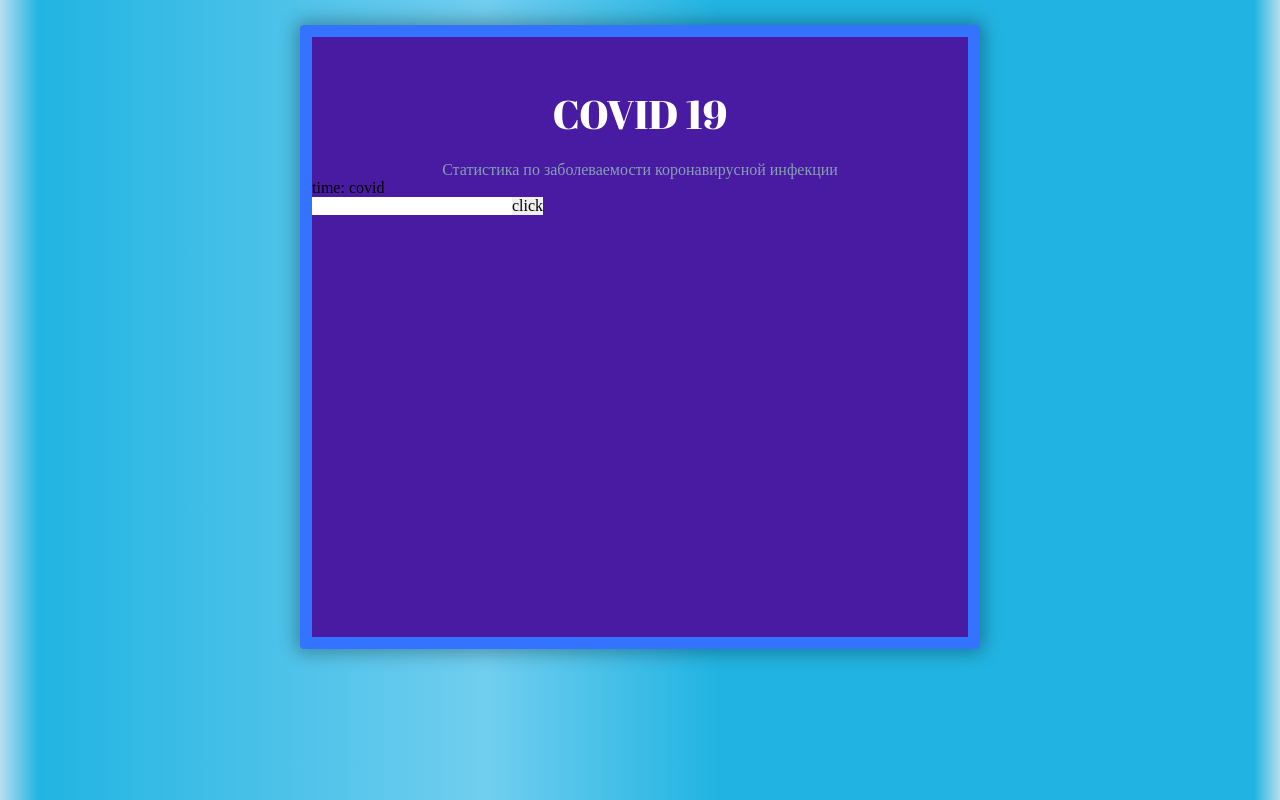
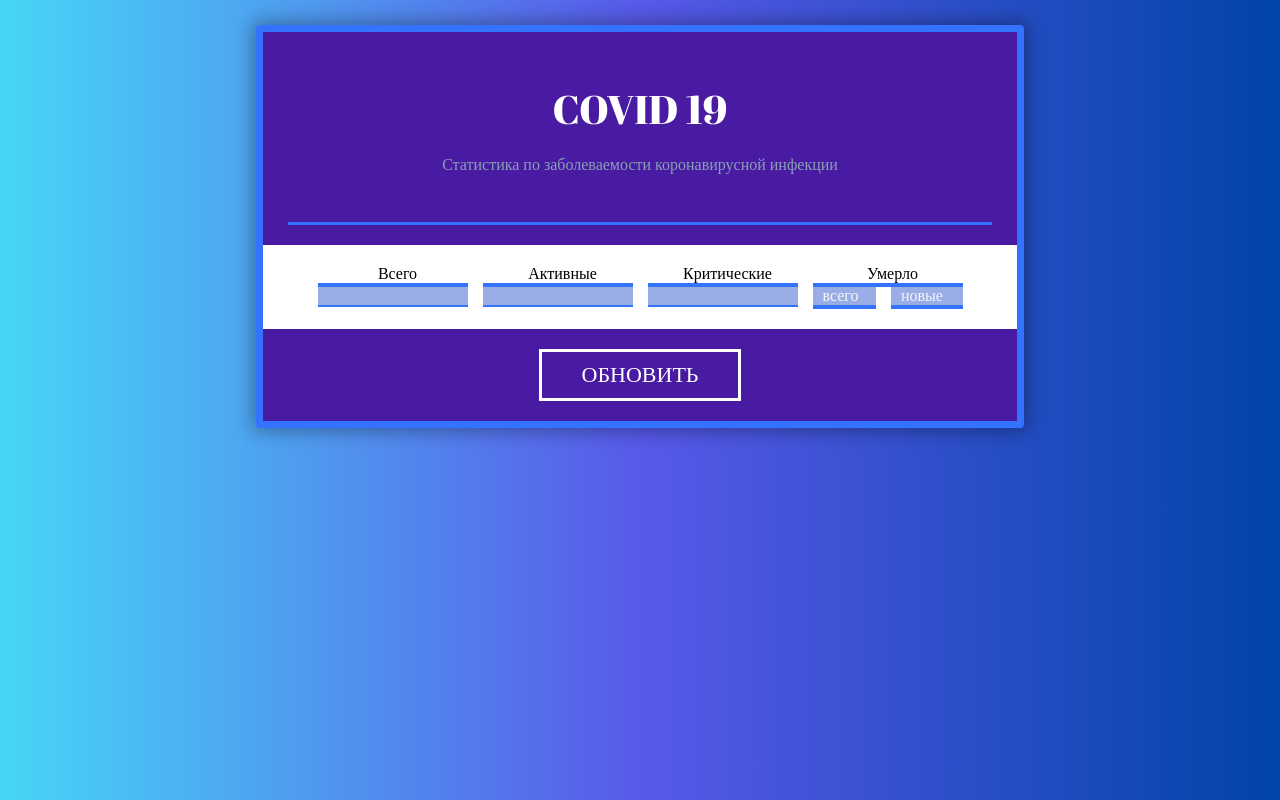
Before and after one commit to avslg/covid-education-react, a React (Create React App) app: page / in a window 1280 px wide. Built offline with nearby package versions, Linux system fonts and the light colour scheme.

Commit message:
old design

```diff
--- a/css/style.css
+++ b/css/style.css
@@ -9,6 +9,7 @@
   outline: 0;
   padding: 0;
   margin: 0;
+  box-sizing: border-box;
 }
 
 /************
@@ -24,15 +25,47 @@ div.container {
 }
 
 div.container .form {
-  position: relative;
   background-color: #481ba2;
   border-style: solid;
   border-color: #3373ff;
-  border-width: 12px;
+  border-width: 7px;
   -webkit-box-shadow: 0px 0px 18px 4px rgba(0, 0, 0, 0.31);
   -moz-box-shadow: 0px 0px 18px 4px rgba(0, 0, 0, 0.31);
   box-shadow: 0px 0px 18px 4px rgba(0, 0, 0, 0.31);
   border-radius: 4px;
+}
+
+div.container .form .content-table {
+  margin-top: 20px;
+  display: flex;
+  justify-content: center;
+  background-color: white;
+}
+
+div.container .form .content-table table {
+  margin-top: 20px;
+  margin-bottom: 20px;
+}
+
+div.container .form .content-table table tr:nth-child(2n) {
+  background-color: #99ade7;
+  color: whitesmoke;
+}
+
+div.container .form .content-table table tr:nth-child(3n) td:nth-child(-n+3) {
+  border-bottom: none;
+}
+
+div.container .form .content-table table .header-caption th:nth-child(-n+4) {
+  border-bottom: 4px solid #3373ff;
+}
+
+div.container .form .content-table table td, div.container .form .content-table table th {
+  text-indent: 10px;
+}
+
+div.container .form .content-table table td {
+  border-bottom: 2px solid #3373ff;
 }
 
 div.container .block-header {
@@ -51,6 +84,41 @@ div.container .block-desc {
   margin-top: 20px;
   color: #a3d9bab3;
   text-align: center;
+}
+
+div.container div.controls {
+  display: flex;
+  justify-content: center;
+}
+
+div.container div.controls button {
+  padding: 10px 40px 10px 40px;
+  margin: 20px 0 20px 0;
+  background-color: #481ba2;
+  color: white;
+  font-size: 22px;
+  border-color: white;
+  border-style: solid;
+  border-width: 3px;
+}
+
+div.container div.controls button:hover {
+  background-color: #682ddc;
+}
+
+div.container input[type=text] {
+  width: calc(100% - 50px);
+  margin-left: 25px;
+  margin-right: 25px;
+  background-color: #481ba2;
+  padding-left: 20px;
+  padding-top: 10px;
+  padding-bottom: 10px;
+  font-size: 25px;
+  color: white;
+  border-bottom: medium;
+  border-color: #3373ff;
+  border-style: solid;
 }
 
 @media (max-width: 320px) {
@@ -85,17 +153,16 @@ div.container .block-desc {
 
 @media (min-width: 1200px) {
   div.container {
-    background: #b7deed;
-    background: -moz-linear-gradient(left, #b7deed 0%, #21b4e2 3%, #71ceef 38%, #21b4e2 56%, #21b4e2 63%, #21b4e2 73%, #21b4e2 87%, #21b4e2 98%, #b7deed 100%);
-    background: -webkit-gradient(left top, right top, color-stop(0%, #b7deed), color-stop(3%, #21b4e2), color-stop(38%, #71ceef), color-stop(56%, #21b4e2), color-stop(63%, #21b4e2), color-stop(73%, #21b4e2), color-stop(87%, #21b4e2), color-stop(98%, #21b4e2), color-stop(100%, #b7deed));
-    background: -webkit-linear-gradient(left, #b7deed 0%, #21b4e2 3%, #71ceef 38%, #21b4e2 56%, #21b4e2 63%, #21b4e2 73%, #21b4e2 87%, #21b4e2 98%, #b7deed 100%);
-    background: -o-linear-gradient(left, #b7deed 0%, #21b4e2 3%, #71ceef 38%, #21b4e2 56%, #21b4e2 63%, #21b4e2 73%, #21b4e2 87%, #21b4e2 98%, #b7deed 100%);
-    background: -ms-linear-gradient(left, #b7deed 0%, #21b4e2 3%, #71ceef 38%, #21b4e2 56%, #21b4e2 63%, #21b4e2 73%, #21b4e2 87%, #21b4e2 98%, #b7deed 100%);
-    background: linear-gradient(to right, #b7deed 0%, #21b4e2 3%, #71ceef 38%, #21b4e2 56%, #21b4e2 63%, #21b4e2 73%, #21b4e2 87%, #21b4e2 98%, #b7deed 100%);
-    filter: progid:DXImageTransform.Microsoft.gradient( startColorstr='#b7deed', endColorstr='#b7deed', GradientType=1 );
+    background: #47d6f6;
+    background: linear-gradient(90deg, #47d6f6 0%, #5859e9 50%, #0044a7 100%);
   }
   div.container .form {
-    margin: 25px 300px 30px 300px;
-    height: 600px;
+    margin: 25px 20% 30px 20%;
+  }
+  div.container .form .content-table table {
+    border-spacing: 15px 0;
+  }
+  div.container .form .content-table table th {
+    min-width: 150px;
   }
 }
--- a/css/style.scss
+++ b/css/style.scss
@@ -12,6 +12,8 @@
     outline: 0;
     padding: 0;
     margin: 0;
+
+    box-sizing: border-box;
 }
 
 
@@ -41,10 +43,9 @@ example
 
 }
 
-$color : #534285;
-$backColor: #3b1489;
-
-
+$color: #534285;
+$backColor: #481ba2;
+$borderColor: rgb(51, 115, 255);
 
 div.container{
     position: absolute;
@@ -52,15 +53,48 @@ div.container{
     height: 100%;
 
     .form{
-        position: relative;
-        background-color: #481ba2;
+        background-color: $backColor;
         border-style: solid;
-        border-color: rgb(51, 115, 255);
-        border-width: 12px;
+        border-color: $borderColor;
+        border-width: 7px;
         -webkit-box-shadow: 0px 0px 18px 4px rgba(0,0,0,0.31);
         -moz-box-shadow: 0px 0px 18px 4px rgba(0,0,0,0.31);
         box-shadow: 0px 0px 18px 4px rgba(0,0,0,0.31);
         border-radius: 4px;
+
+        .content-table{
+            margin-top: 20px;
+            display: flex;
+            justify-content: center;
+            background-color: white;
+
+            table{
+                margin-top: 20px;
+                margin-bottom: 20px;
+                tr:nth-child(2n){
+                    background-color: #99ade7;
+                    color: whitesmoke;
+                }
+                tr:nth-child(3n){
+                    td:nth-child(-n+3){
+                        border-bottom: none;
+                    }
+                }
+
+                .header-caption th:nth-child(-n+4){
+                    border-bottom: 4px solid $borderColor;
+
+                }
+
+
+                td, th{
+                    text-indent: 10px;
+                }
+                td{
+                    border-bottom: 2px solid $borderColor;
+                }
+            }
+        }
     }
 
     .block-header{
@@ -78,6 +112,40 @@ div.container{
         margin-top: 20px;
         color: #a3d9bab3;
         text-align: center;
+
+    }
+    div.controls{
+        display: flex;
+        justify-content: center;
+    }
+    div.controls button{
+        padding: 10px 40px 10px 40px;
+        margin: 20px 0 20px 0;
+        background-color: $backColor;
+        color: white;
+        font-size: 22px;
+        border-color: white;
+        border-style: solid;
+        border-width: 3px;
+    }
+    div.controls button:hover{
+        background-color: lighten($backColor, $amount: 15);
+    }
+
+    input[type=text]{
+        width: calc(100% - 50px);
+        margin-left: 25px;
+        margin-right: 25px;
+
+        background-color: $backColor;
+        padding-left: 20px;
+        padding-top: 10px;
+        padding-bottom: 10px;
+        font-size: 25px;
+        color: white;
+        border-bottom: medium;
+        border-color: $borderColor;
+        border-style: solid;
 
     }
 
@@ -101,22 +169,20 @@ div.container{
     }
 
     @include breakpoint-by-screen-size(1200px, null){
+        background: rgb(71,214,246);
+        background: linear-gradient(90deg, rgba(71,214,246,1) 0%, rgba(88,89,233,1) 50%, rgba(0,68,167,1) 100%);
+        .form{
 
-
-
-background: #b7deed;
-background: -moz-linear-gradient(left, #b7deed 0%, #21b4e2 3%, #71ceef 38%, #21b4e2 56%, #21b4e2 63%, #21b4e2 73%, #21b4e2 87%, #21b4e2 98%, #b7deed 100%);
-background: -webkit-gradient(left top, right top, color-stop(0%, #b7deed), color-stop(3%, #21b4e2), color-stop(38%, #71ceef), color-stop(56%, #21b4e2), color-stop(63%, #21b4e2), color-stop(73%, #21b4e2), color-stop(87%, #21b4e2), color-stop(98%, #21b4e2), color-stop(100%, #b7deed));
-background: -webkit-linear-gradient(left, #b7deed 0%, #21b4e2 3%, #71ceef 38%, #21b4e2 56%, #21b4e2 63%, #21b4e2 73%, #21b4e2 87%, #21b4e2 98%, #b7deed 100%);
-background: -o-linear-gradient(left, #b7deed 0%, #21b4e2 3%, #71ceef 38%, #21b4e2 56%, #21b4e2 63%, #21b4e2 73%, #21b4e2 87%, #21b4e2 98%, #b7deed 100%);
-background: -ms-linear-gradient(left, #b7deed 0%, #21b4e2 3%, #71ceef 38%, #21b4e2 56%, #21b4e2 63%, #21b4e2 73%, #21b4e2 87%, #21b4e2 98%, #b7deed 100%);
-background: linear-gradient(to right, #b7deed 0%, #21b4e2 3%, #71ceef 38%, #21b4e2 56%, #21b4e2 63%, #21b4e2 73%, #21b4e2 87%, #21b4e2 98%, #b7deed 100%);
-filter: progid:DXImageTransform.Microsoft.gradient( startColorstr='#b7deed', endColorstr='#b7deed', GradientType=1 );
-
-        .form{
-            margin: 25px 300px 30px 300px;
-            height: 600px;
-        }
+            margin: 25px 20% 30px 20%;
+            .content-table{
+                table{
+                    th{
+                        min-width: 150px;
+                    }
+                    border-spacing: 15px 0;
+                }
+            }
+         }
 
     }
 
--- a/src/App.js
+++ b/src/App.js
@@ -68,6 +68,11 @@ class App extends React.Component{
             <CovidForm CovidSubmitMethod={this.getCovidJson}
              timeCovid={this.state.time}
              clickCovid={this.updateStats}
+             totalCases={this.state.totalCases}
+             activeCases={this.state.activeCases}
+             criticalCases={this.state.criticalCases}
+             totalDeaths={this.state.totalDeaths}
+             newDeaths={this.state.newDeaths}
              />
       </div>
      );
--- a/src/components/covidForm.js
+++ b/src/components/covidForm.js
@@ -4,15 +4,44 @@ class CovidForm extends React.Component{
     render(){
         return(
             <div className="form">
-                <p className="block-header"><h1>COVID 19</h1>
-                </p>
+                <div className="block-header"><h1>COVID 19</h1>
+                </div>
                 <p className="block-desc">
                     <span>Статистика по заболеваемости коронавирусной инфекции</span>
                 </p>
                 <form>
-                    <p>time: covid {this.props.timeCovid}</p>
-                    <input type="text" />
-                    <button onClick={this.props.clickCovid}>click</button>
+                    <input type="text" value={this.props.totalCases} readOnly={true} />
+                    <div className="content-table">
+                        <table>
+                            <tbody>
+                            <tr className="header-caption">
+                                <th>Всего</th>
+                                <th>Активные</th>
+                                <th>Критические</th>
+                                <th colSpan="2">Умерло</th>
+                            </tr>
+                            <tr>
+                                <td>{this.props.totalCases}</td>
+                                <td>{this.props.activeCases}</td>
+                                <td>{this.props.criticalCases}</td>
+                                <td>всего</td>
+                                <td>новые</td>
+                            </tr>
+
+                            <tr>
+                                <td></td>
+                                <td></td>
+                                <td></td>
+                                <td>{this.props.totalDeaths}</td>
+                                <td>{this.props.newDeaths}</td>
+                            </tr>
+                            <tr>
+
+                            </tr>
+                            </tbody>
+                        </table>
+                    </div>
+                    <div className="controls"><button onClick={this.props.clickCovid}>ОБНОВИТЬ</button></div>
                 </form>
             </div>
         );
```
